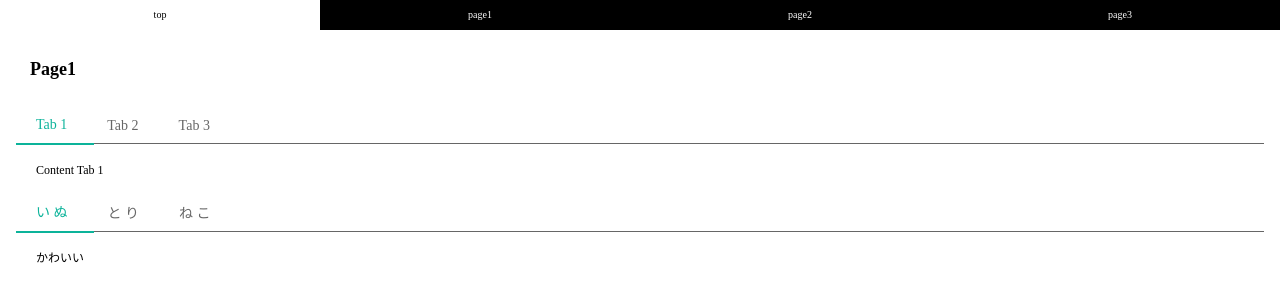
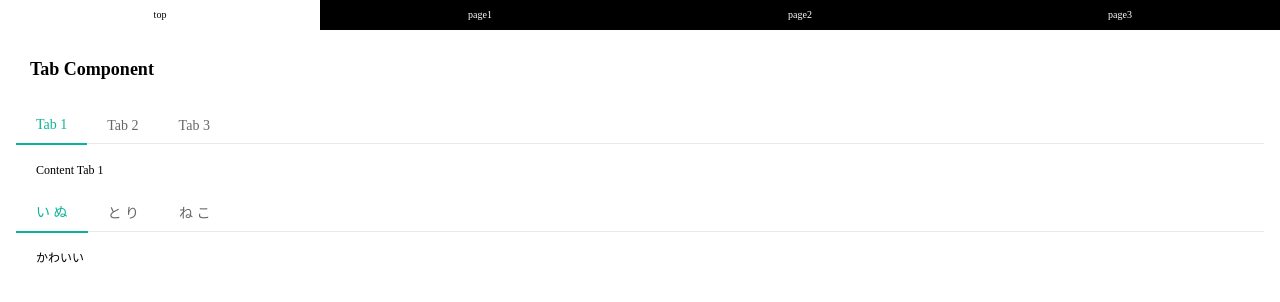
Before and after one commit to yk57-miya/react-example-project, a React app: page /page1 in a window 1280 px wide. Built offline with nearby package versions, Linux system fonts and the light colour scheme.

Commit message:
TAB切り替え（width取得）

```diff
--- a/public/index.css
+++ b/public/index.css
@@ -131,7 +131,7 @@ html {
             align-items: center;
     -webkit-box-pack: start;
             justify-content: flex-start;
-    border-bottom: 1px solid #666;
+    border-bottom: 1px solid #e8e8e8;
   }
 
 .Tab__Title {
@@ -154,7 +154,6 @@ html {
 
 .Tab__UnderLine {
     display: block;
-    width: 78px;
     -webkit-transition: -webkit-transform 300ms ease-in;
     transition: -webkit-transform 300ms ease-in;
     transition: transform 300ms ease-in;
--- a/src/components/Tab/Tab.css
+++ b/src/components/Tab/Tab.css
@@ -5,7 +5,7 @@
     width: 100%;
     margin-bottom: -1px;
     @mixin --layout-center-start;
-    border-bottom: 1px solid #666;
+    border-bottom: 1px solid #e8e8e8;
   }
 
   &__Title {
@@ -28,7 +28,6 @@
 
   &__UnderLine {
     display: block;
-    width: 78px;
     transition: transform 300ms ease-in;
     border-bottom: 2px solid #0cb39a;
     margin-bottom: -1px;
--- a/src/components/Tab/index.js
+++ b/src/components/Tab/index.js
@@ -7,31 +7,46 @@ class Tab extends Component {
     this.state = {
       currentId: 0,
       styleTab: {
+        width: '0px',
         transform: 'translateX(0px)'
       }
     };
   }
 
-  handleTabClick = (e, id) => {
-    e.preventDefault();
-    this.width = e.target.clientWidth;
-    this.setState({ currentId : id});
-    this.setState({ styleTab: {
-      transform: `translateX(${this.width*id}px)`
-    } });
-  };
+  componentDidMount() {
+    window.addEventListener('load', () => {
+      this.width = this.tabRef.clientWidth;
+      this.setState({ styleTab: {
+        width: this.width,
+        transform: 'translateX(0px)'
+      }});
+    });
+  }
 
-  // componentDidmount() {
-  //   window.addEventListener('load', () => {
-  //   });
-  // }
-
-  shouldComponentUpdate(nextProps, nextStatus) {
-    if (this.props.tabDate !== nextProps.tabDate ||this.state.styleTab !== nextStatus.styleTab) {
+  componentDidUpdate(nextProps, nextState) {
+    if (nextProps.tabDate !== this.props.tabDate || nextState.styleTab !== this.state.styleTab) {
       return true;
     }
     return false;
   }
+
+  shouldComponentUpdate(nextProps, nextState) {
+    // console.log(this.state.styleTab, nextState.styleTab);
+    if (nextProps.tabDate !== this.props.tabDate || nextState.styleTab !== this.state.styleTab) {
+      return true;
+    }
+    return false;
+  }
+
+  handleTabClick = (e, id) => {
+    e.preventDefault();
+    this.width = e.target.clientWidth;
+    this.setState({ currentId : id });
+    this.setState({ styleTab: {
+      width: this.width,
+      transform: `translateX(${this.width*id}px)`
+    } });
+  };
 
   render() {
     return (
@@ -41,7 +56,7 @@ class Tab extends Component {
             const tabTitle = classNames('Tab__Title', {
               'Tab__Title--active' : this.state.currentId === i
             });
-            return <li key={ i } className={ tabTitle } onClick={ e => this.handleTabClick(e, i) }>{ item.name }</li>;
+            return <li ref={ node => this.tabRef = node } key={ i } className={ tabTitle } onClick={ e => this.handleTabClick(e, i) }>{ item.name }</li>;
           })
         }</ul>
         <div className="Tab__UnderLine" style={ this.state.styleTab }></div>
--- a/src/pages/page1/index.js
+++ b/src/pages/page1/index.js
@@ -4,7 +4,7 @@ import Tab from '../../components/Tab';
 export default class Page1 extends Component {
   constructor (props) {
     super(props);
-    this.str = 'Page1';
+    this.str = 'Tab Component';
     this.tabList1 = [
       {
         name: 'Tab 1',
```
